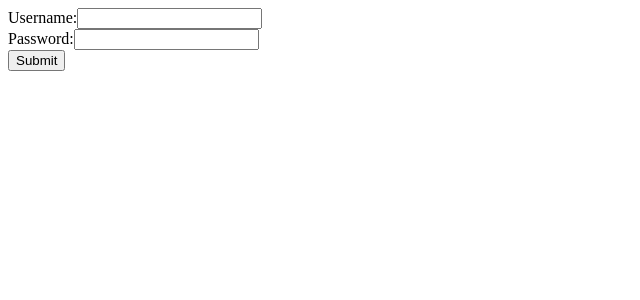
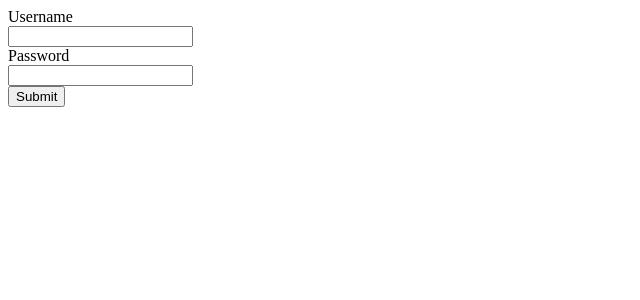
Before and after one commit to jason-nn/banking-app, a React (Create React App) app in the folder my-app/: page / in a window 1280 px wide. Shown: the top 300 px of the page, without its empty margins (0-640 px from the left). Built offline with nearby package versions, Linux system fonts and the light colour scheme.

Commit message:
Changed input label format

```diff
--- a/my-app/src/components/Login.js
+++ b/my-app/src/components/Login.js
@@ -36,13 +36,13 @@ export default function Login() {
     <div className="login">
       <div>
         <label>
-          Username:
+          <div>Username</div>
           <input className="usernameInput" ref={usernameInputRef} type="text" />
         </label>
       </div>
       <div>
         <label>
-          Password:
+          <div>Password</div>
           <input
             className="passwordInput"
             ref={passwordInputRef}
```
